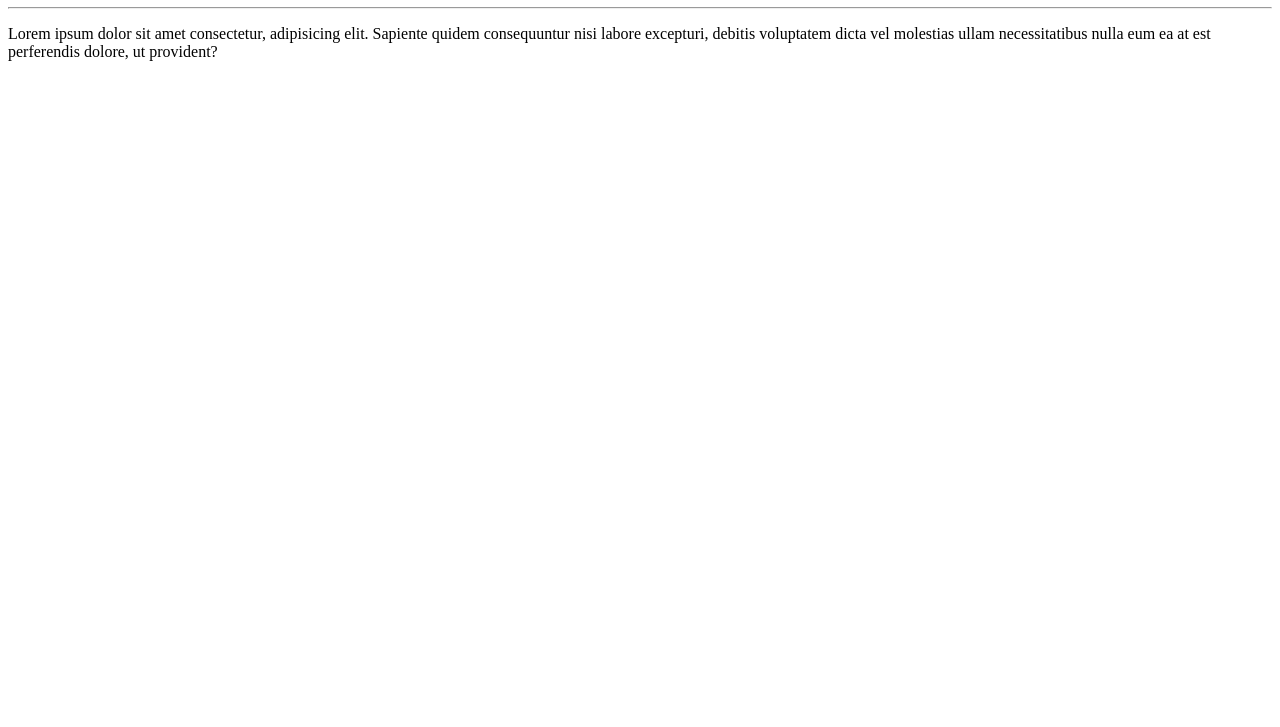
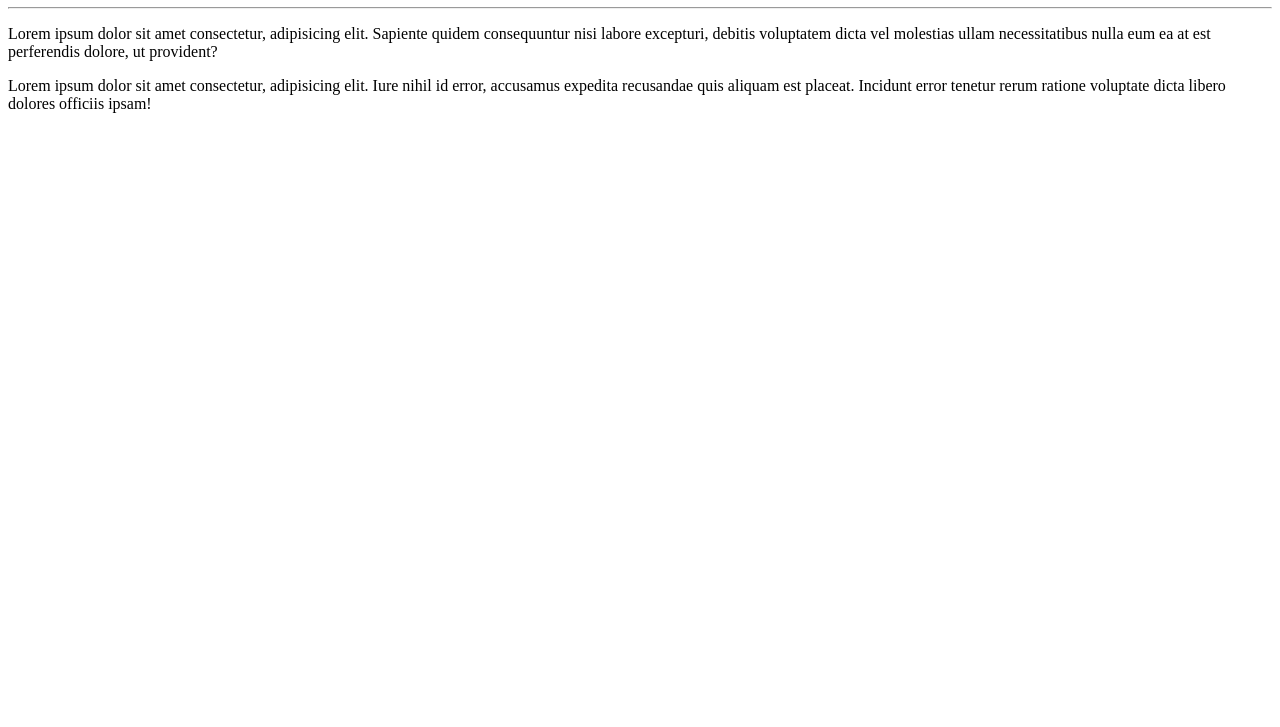
Before and after one commit to GustavoLuizSilvaDuarte/Ola-Mundo, a plain HTML site: page site-exemplo/index.html in a window 1280 px wide. Shown: the part 73-800 px from the top of the page. Drawn offline with Linux system fonts and the light colour scheme.

Commit message:
adicionei um paragrafo

```diff
--- a/site-exemplo/index.html
+++ b/site-exemplo/index.html
@@ -10,5 +10,6 @@
     <h1>Olá, Mundo!</h1>
     <hr>
     <p>Lorem ipsum dolor sit amet consectetur, adipisicing elit. Sapiente quidem consequuntur nisi labore excepturi, debitis voluptatem dicta vel molestias ullam necessitatibus nulla eum ea at est perferendis dolore, ut provident?</p>
+    <p>Lorem ipsum dolor sit amet consectetur, adipisicing elit. Iure nihil id error, accusamus expedita recusandae quis aliquam est placeat. Incidunt error tenetur rerum ratione voluptate dicta libero dolores officiis ipsam!</p>
 </body>
 </html>
```
